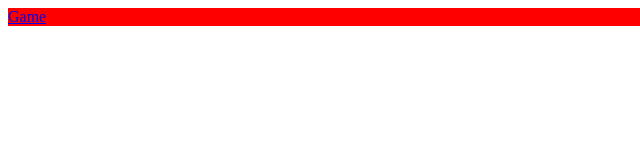
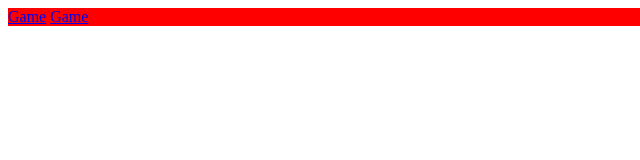
Before and after one commit to KAM1KOU/KAM1KOU.github.io, a plain HTML site: page index.html in a window 1280 px wide. Shown: the full height of the page, 0-640 px from the left. Drawn offline with Linux system fonts and the light colour scheme.

Commit message:
Update index.html

```diff
--- a/index.html
+++ b/index.html
@@ -8,6 +8,7 @@
 <body>
     <div style="height: 100%; background-color: red;">
         <a href="https://www.bilibili.com/blackboard/fe/activity-HQjQSdd3L8.html">Game</a>
+        <a href="https://github.com/youhuangla/Note/blob/main/web/github.md">Game</a>
     </div>
 </body>
 </html>
```
